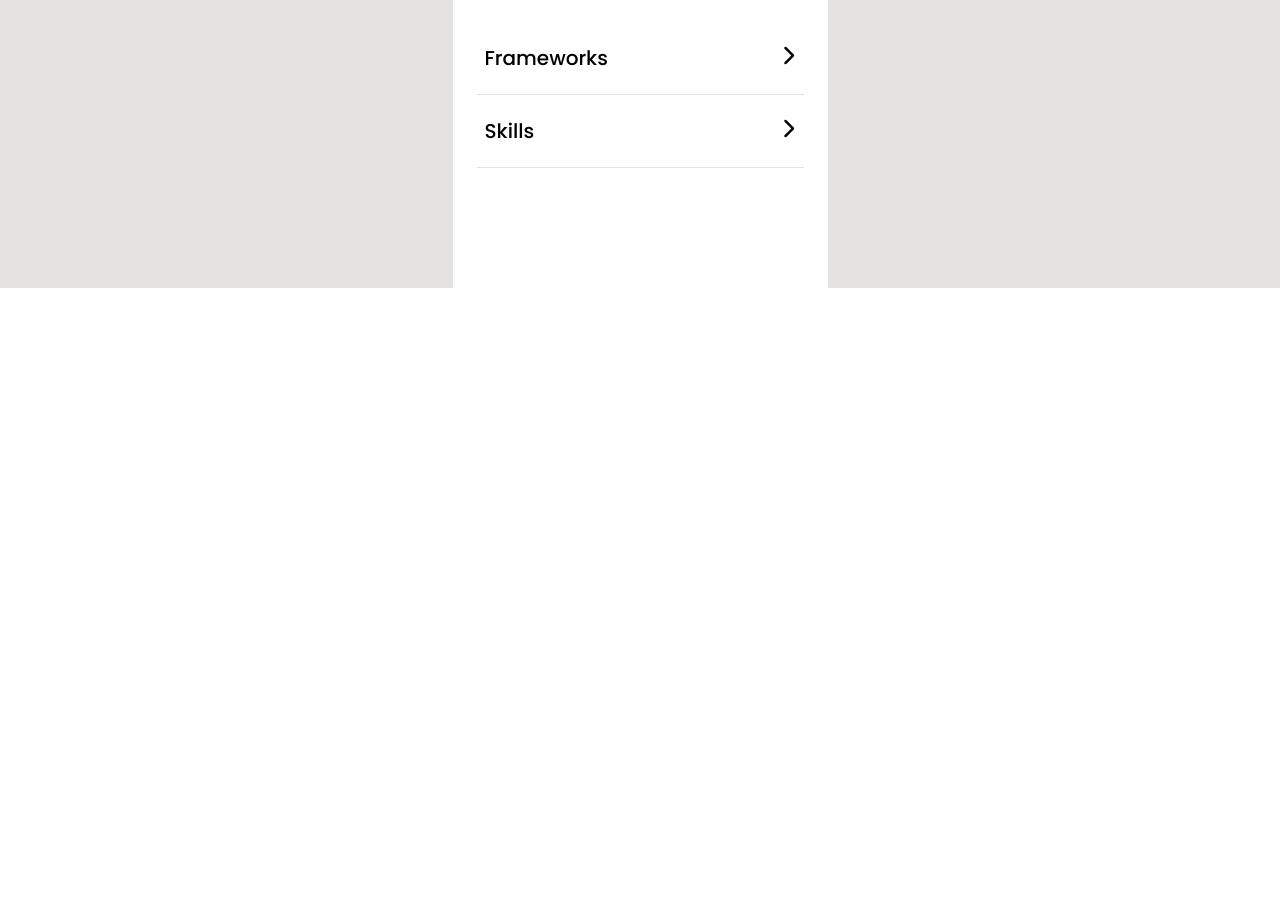
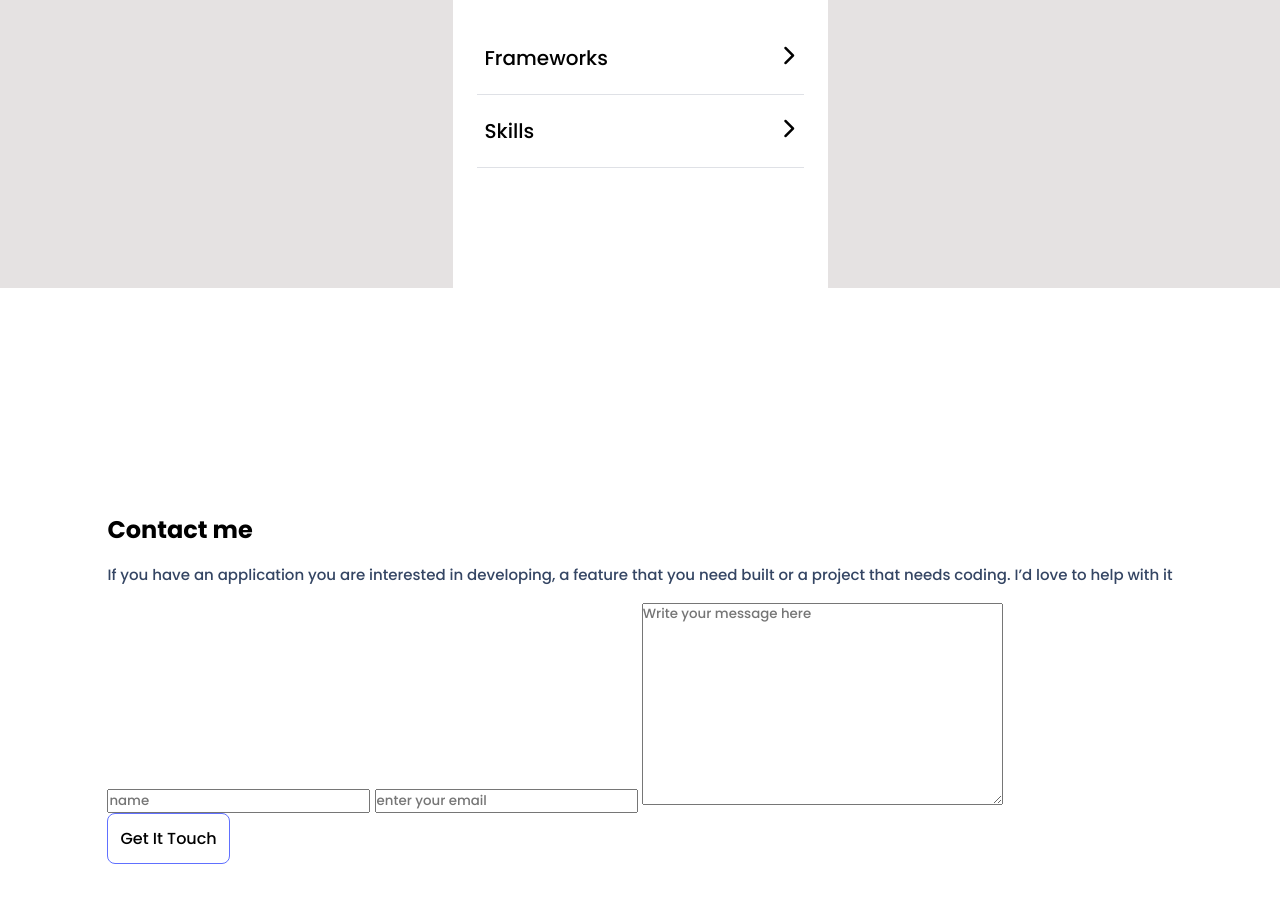
Before and after one commit to azeezumoru/microverse-portfolio, a website: page index.html in a window 1280 px wide. Shown: the part 4261-5163 px from the top of the page. Before the commit the page ends 4549 px from the top, so only its background shows below. Drawn offline with Linux system fonts and the light colour scheme.

Commit message:
Add the contact form code to my index file

```diff
--- a/index.html
+++ b/index.html
@@ -210,5 +210,48 @@
         </section>
       </div>
     </div>
+
+    <section class="container" id="contact-me-id">
+      <div class="section">
+        <div>
+          <h2 class="form-heading">Contact me</h2>
+          <p class="form-para">
+            If you have an application you are interested in developing, a
+            feature that you need built or a project that needs coding. I’d love
+            to help with it
+          </p>
+        </div>
+
+        <form action="https://formspree.io/f/xlevolgp" method="post">
+          <label for="name"></label>
+          <input
+            name="name"
+            id="name"
+            type="text"
+            placeholder="name"
+            maxlength="30"
+            required
+          />
+
+          <label for="email"></label>
+          <input
+            name="Email"
+            id="email"
+            type="email"
+            placeholder="enter your email"
+            required(30)
+          />
+          <textarea
+            name="textarea"
+            id="textarea"
+            cols="30"
+            rows="10"
+            maxlength="500"
+            placeholder="Write your message here"
+          ></textarea>
+          <button class="form-btn" type="submit">Get It Touch</button>
+        </form>
+      </div>
+    </section>
   </body>
 </html>
```
